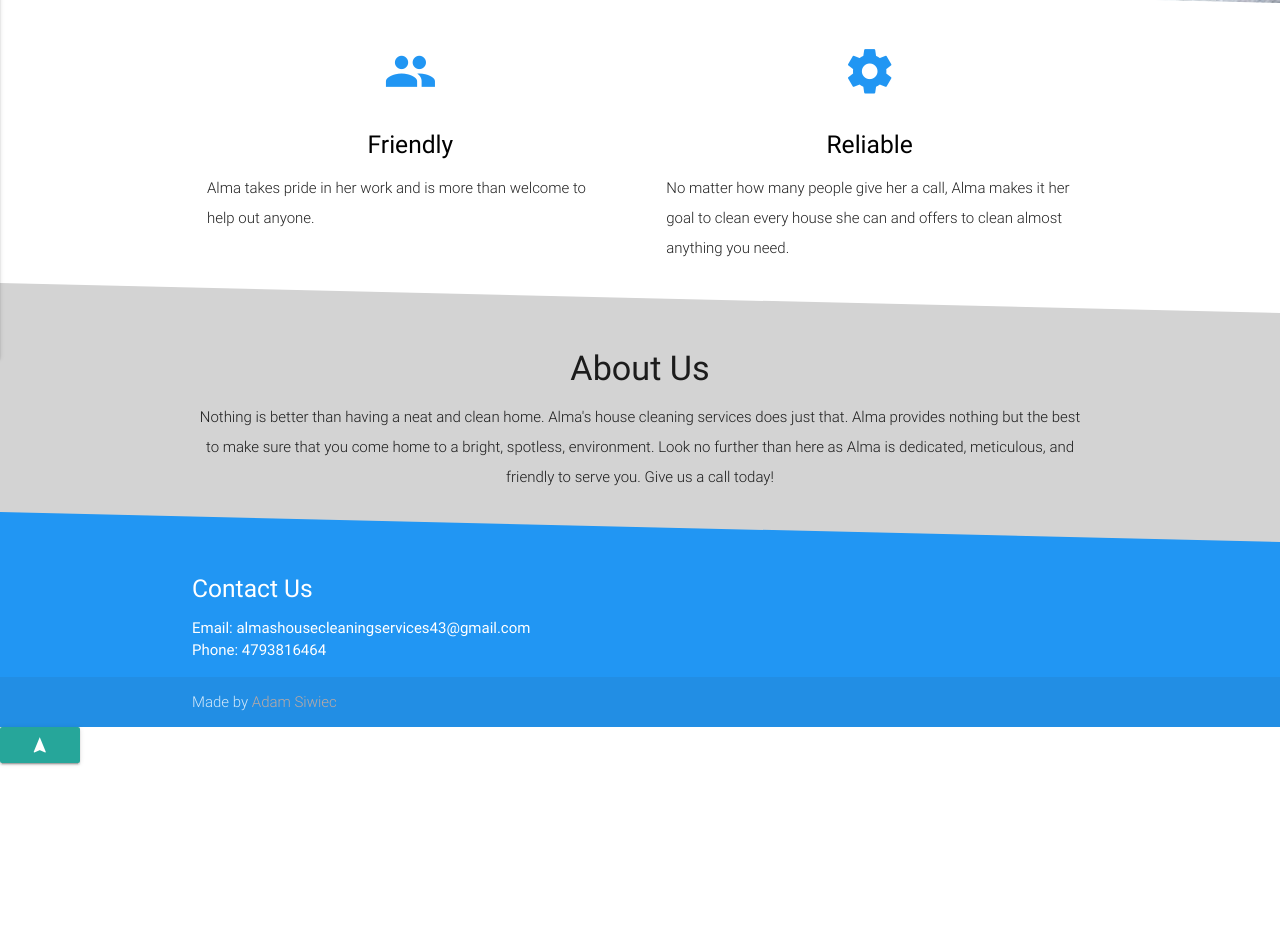
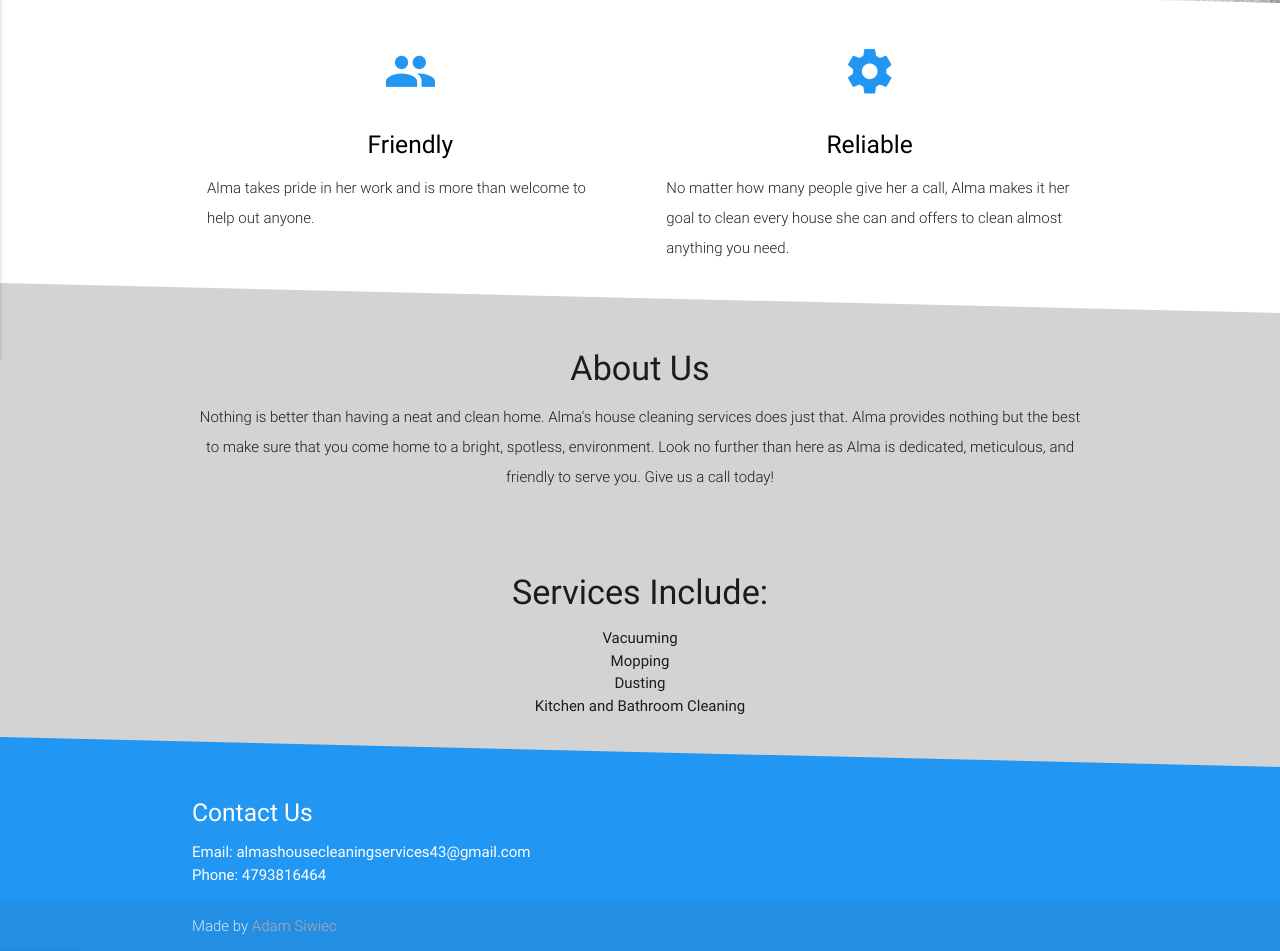
Before and after one commit to adamSiwiec/clean, a website: page index.html in a window 1280 px wide. Shown: the part 442-1393 px from the top of the page. Before the commit the page ends 1169 px from the top, so only its background shows below. Drawn offline with Linux system fonts and the light colour scheme.

Commit message:
Added services section

```diff
--- a/index.html
+++ b/index.html
@@ -117,18 +117,28 @@
         </div>
     </div>
 
-    <!--
-    <div class="parallax-container valign-wrapper" id="quote2">
-        <div class="section">
-            <div class="container">
-                <div class="row center">
-                    <h4 class="header col s12 light opaque">A job done well is a job done right</h4>
+
+    <div id ="outline">
+        <div class="container" id="about">
+            <div class="section">
+
+                <div class="row revealnoani">
+                    <div class="col s12 center">
+                    <h4> Services Include: </h4>
+
+                    <ul >
+                        <li>Vacuuming</li>
+                        <li>Mopping</li>
+                        <li>Dusting</li>
+                        <li>Kitchen and Bathroom Cleaning</li>
+                    </ul>
                 </div>
             </div>
+
         </div>
-        <div class="parallax"><img src="dist/img/clean3.jpg" alt="Unsplashed background img 3"></div>
     </div>
--->
+    </div>
+
     <footer class="angled-border page-footer blue" data-position = "top" id="contact">
         <div class="container">
 
```
